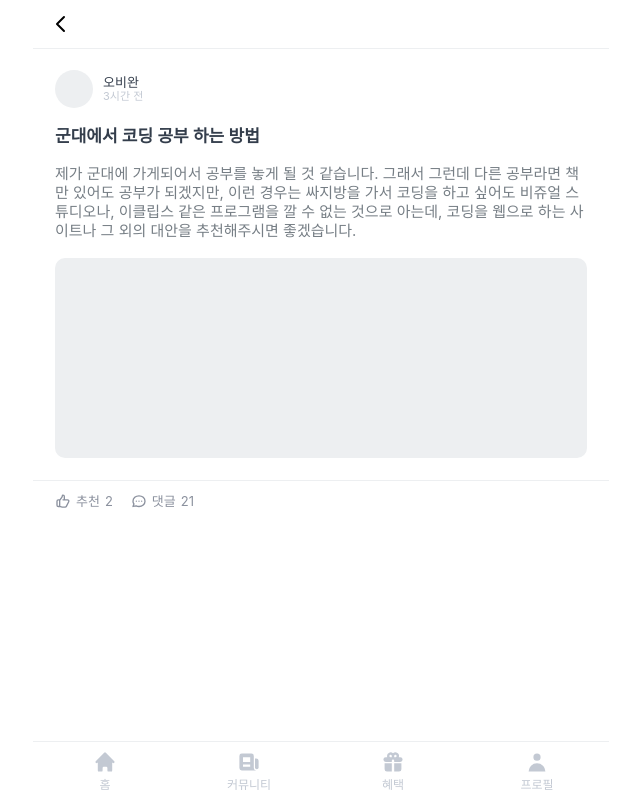
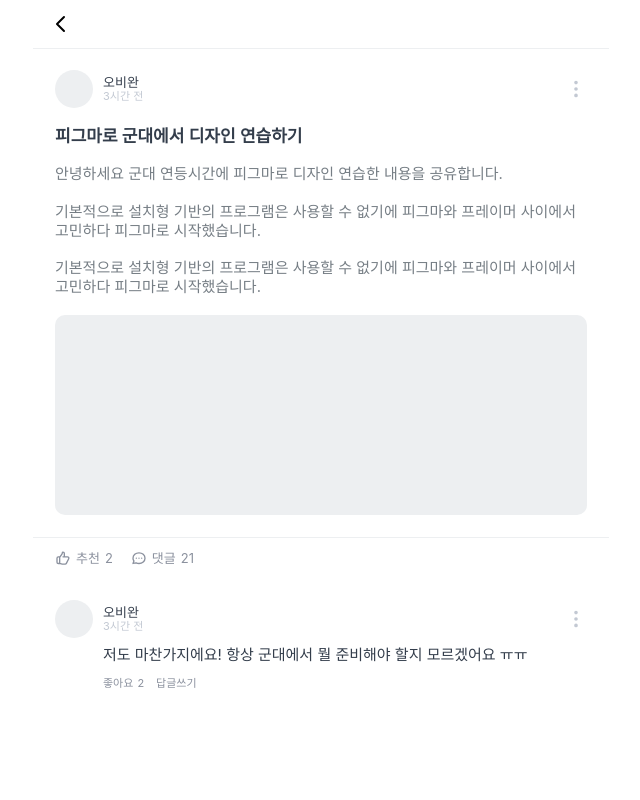
Before and after one commit to k1a11220/solift-web, a Next.js app: page /community/post/1 in a window 1280 px wide. Shown: the whole page, without its empty margins (319-959 px from the left). Built offline with nearby package versions, Linux system fonts and the light colour scheme; a web font is replaced by a local one.

Commit message:
Implement post detail

```diff
--- a/components/icon-container.tsx
+++ b/components/icon-container.tsx
@@ -5,6 +5,7 @@ interface IconContainerProps {
   children: ReactJSXElement;
   size: "24px" | "22px" | "20px" | "16px";
   color:
+    | "var(--grey200)"
     | "var(--grey300)"
     | "var(--grey500)"
     | "var(--white)"
--- a/components/post.tsx
+++ b/components/post.tsx
@@ -1,5 +1,6 @@
 import styled from "@emotion/styled";
 import * as Icon from "@icons";
+import IconContainer from "./icon-container";
 
 export const PostContainer = styled.div`
   background-color: var(--white);
@@ -27,6 +28,7 @@ export const PostContent = styled.div`
 
 export const PostUserInfo = styled.div`
   display: flex;
+  align-items: center;
 
   & > div {
     margin-right: 10px;
@@ -39,7 +41,7 @@ export const PostUserInfo = styled.div`
   }
 `;
 
-export const PostDetail = styled.p`
+export const PostMain = styled.p`
   font-size: 15px;
   color: var(--grey400);
 `;
@@ -94,13 +96,13 @@ const Post = () => {
           </div>
         </PostUserInfo>
         <h3>군대에서 코딩 공부 하는 방법</h3>
-        <PostDetail>
+        <PostMain>
           제가 군대에 가게되어서 공부를 놓게 될 것 같습니다. 그래서 그런데 다른
           공부라면 책만 있어도 공부가 되겠지만, 이런 경우는 싸지방을 가서 코딩을
           하고 싶어도 비쥬얼 스튜디오나, 이클립스 같은 프로그램을 깔 수 없는
           것으로 아는데, 코딩을 웹으로 하는 사이트나 그 외의 대안을 추천해주시면
           좋겠습니다.
-        </PostDetail>
+        </PostMain>
         <PostImg />
       </PostContent>
       <PostInfo>
--- /dev/null
+++ b/icons/dotsVertical-outline.tsx
@@ -0,0 +1,20 @@
+import React from "react";
+
+export function DotsVerticalOutline() {
+  return (
+    <svg
+      xmlns="http://www.w3.org/2000/svg"
+      className="h-6 w-6"
+      fill="none"
+      viewBox="0 0 24 24"
+      stroke="currentColor"
+      strokeWidth={2}
+    >
+      <path
+        strokeLinecap="round"
+        strokeLinejoin="round"
+        d="M12 5v.01M12 12v.01M12 19v.01M12 6a1 1 0 110-2 1 1 0 010 2zm0 7a1 1 0 110-2 1 1 0 010 2zm0 7a1 1 0 110-2 1 1 0 010 2z"
+      />
+    </svg>
+  );
+}
--- a/icons/index.ts
+++ b/icons/index.ts
@@ -11,3 +11,4 @@ export * from "./deviceMobile-outline";
 export * from "./speakerphone-outline";
 export * from "./userGroup-outline";
 export * from "./mail-outline";
+export * from "./dotsVertical-outline";
--- a/pages/community/post/[id].tsx
+++ b/pages/community/post/[id].tsx
@@ -1,12 +1,136 @@
 import { Header } from "@components/header";
 import Layout from "@components/layout";
-import Post from "@components/post";
+import * as Icon from "@icons";
+import {
+  PostContainer,
+  PostContent,
+  PostImg,
+  PostInfo,
+  PostMain,
+  PostProfile,
+  PostTime,
+  PostUserInfo,
+  PostUsername,
+} from "@components/post";
+import styled from "@emotion/styled";
+import IconContainer from "@components/icon-container";
+
+const CommentContainer = styled.div`
+  margin: 22px;
+  display: flex;
+  flex-direction: column;
+  gap: 8px;
+`;
+
+const CommentUser = styled.div`
+  display: flex;
+  align-items: center;
+  justify-content: space-between;
+`;
+
+const Comment = styled.p`
+  font-size: 15px;
+`;
+
+const CommentInfo = styled.div`
+  display: flex;
+  gap: 12px;
+  font-size: 11px;
+
+  & span {
+    color: var(--grey300);
+  }
+
+  & div {
+    display: flex;
+    gap: 4px;
+  }
+`;
+
+const CommentWrapper = styled.div`
+  display: flex;
+  flex-direction: column;
+  gap: 12px;
+  margin-left: 48px;
+`;
 
 const PostDetail = () => {
   return (
-    <Layout hasTabBar hasHeader>
+    <Layout hasTabBar={false} hasHeader>
       <Header title={""} type={""} />
-      <Post />
+      <PostContainer>
+        <PostContent>
+          <PostUserInfo>
+            <PostProfile />
+            <div>
+              <PostUsername>오비완</PostUsername>
+              <PostTime>3시간 전</PostTime>
+            </div>
+            <div style={{ marginLeft: "auto", marginRight: "0" }}>
+              <IconContainer size="20px" color="var(--grey200)">
+                <Icon.DotsVerticalOutline />
+              </IconContainer>
+            </div>
+          </PostUserInfo>
+          <h3>피그마로 군대에서 디자인 연습하기</h3>
+          <PostMain>
+            안녕하세요 군대 연등시간에 피그마로 디자인 연습한 내용을 공유합니다.
+            <br />
+            <br />
+            기본적으로 설치형 기반의 프로그램은 사용할 수 없기에 피그마와
+            프레이머 사이에서 고민하다 피그마로 시작했습니다.
+            <br />
+            <br />
+            기본적으로 설치형 기반의 프로그램은 사용할 수 없기에 피그마와
+            프레이머 사이에서 고민하다 피그마로 시작했습니다.
+          </PostMain>
+          <PostImg />
+        </PostContent>
+        <PostInfo>
+          <div>
+            <div>
+              <Icon.ThumbUpOutline />
+            </div>
+            <span>추천</span>
+            <span>2</span>
+          </div>
+          <div>
+            <div>
+              <Icon.ChatOutline />
+            </div>
+            <span>댓글</span>
+            <span>21</span>
+          </div>
+        </PostInfo>
+      </PostContainer>
+      <CommentContainer>
+        <CommentUser>
+          <PostUserInfo>
+            <PostProfile />
+            <div>
+              <PostUsername>오비완</PostUsername>
+              <PostTime>3시간 전</PostTime>
+            </div>
+          </PostUserInfo>
+          <IconContainer size="20px" color="var(--grey200)">
+            <Icon.DotsVerticalOutline />
+          </IconContainer>
+        </CommentUser>
+        <CommentWrapper>
+          <Comment>
+            저도 마찬가지에요! 항상 군대에서 뭘 준비해야 할지 모르겠어요 ㅠㅠ{" "}
+          </Comment>
+          <CommentInfo>
+            <div>
+              <span>좋아요</span>
+              <span>2</span>
+            </div>
+            <div>
+              <span>답글쓰기</span>
+            </div>
+          </CommentInfo>
+        </CommentWrapper>
+      </CommentContainer>
     </Layout>
   );
 };
```
